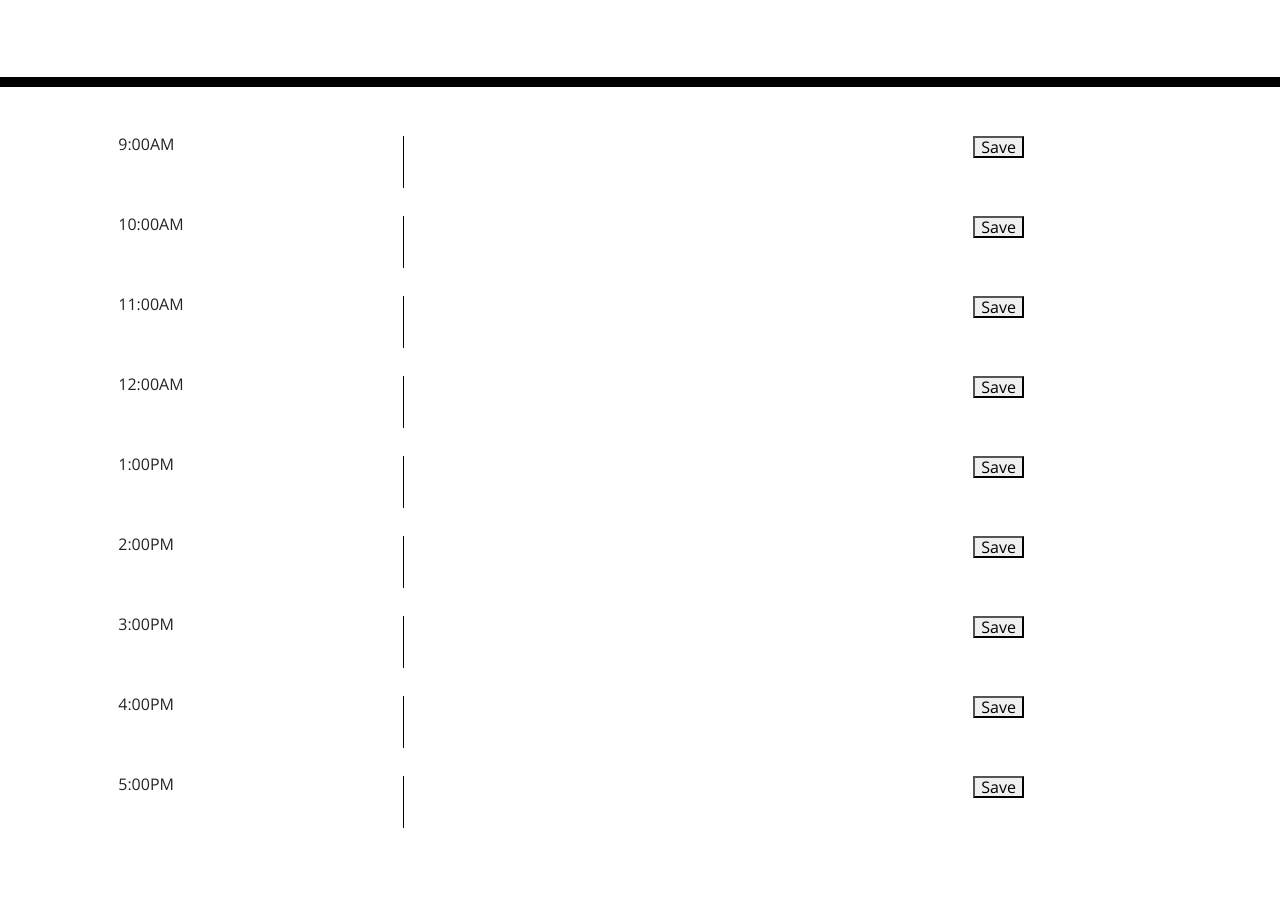
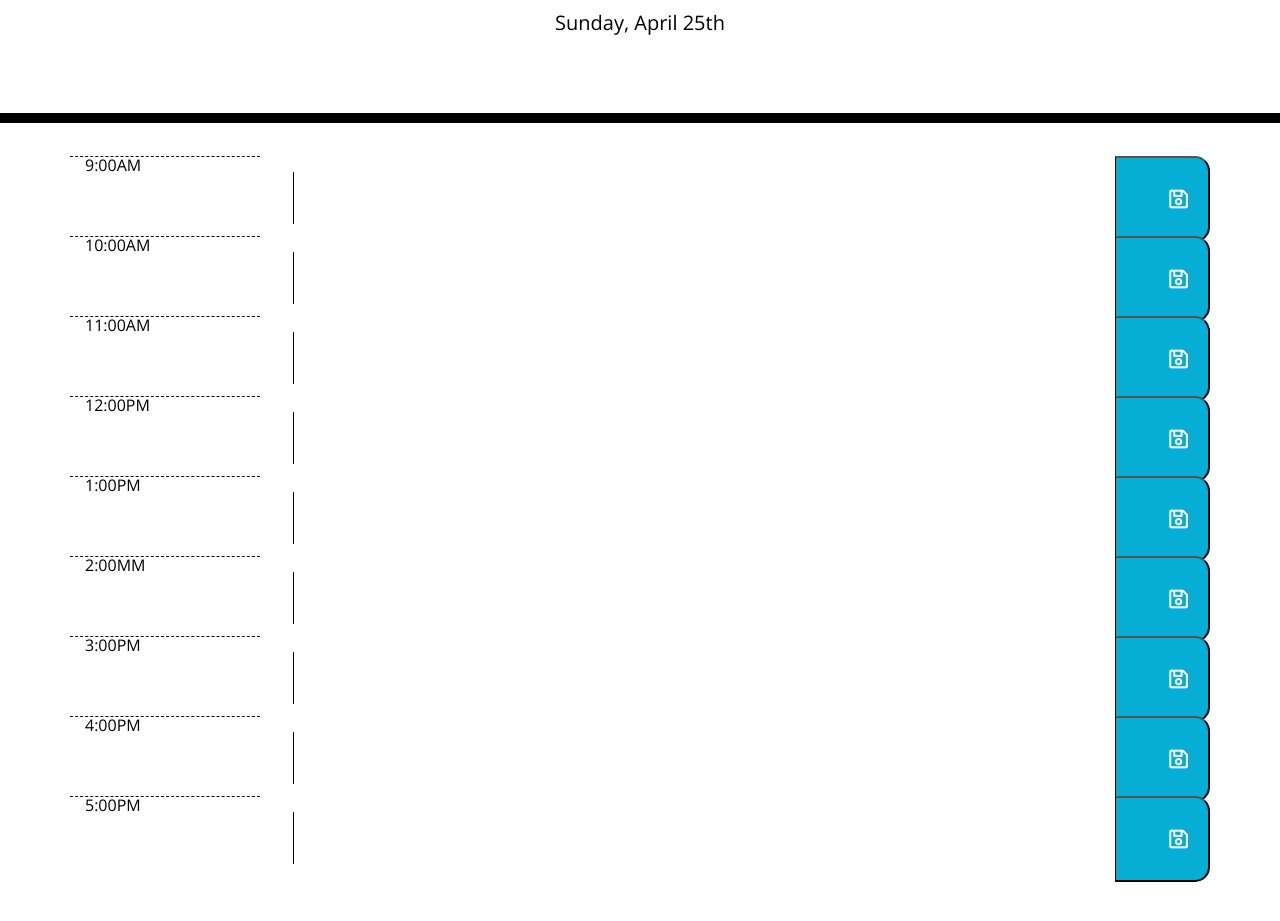
Before and after one commit to Chris-t-b/event-calendar, a plain HTML site: page Develop/index.html in a window 1280 px wide. Shown: the part 181-1102 px from the top of the page. Before the commit the page ends 1030 px from the top, so only its background shows below. Drawn offline with nearby package versions, Linux system fonts and the light colour scheme.

Commit message:
made functional

```diff
--- a/Develop/index.html
+++ b/Develop/index.html
@@ -19,113 +19,104 @@
     <h1 class="display-3">Work Day Scheduler</h1>
     <p class="lead">A simple calendar app for scheduling your work day</p>
     <p id="currentDay" class="lead"></p>
+    <h2 id="displayDateTime"></h2>
   </header>
-  <div class="container">
+
+  <div class="container mb-5" id="planner-container">
     <!-- Timeblocks go here -->
-    <div class="row">
-      <div class="col">
-        9:00AM
+    <form class="row">
+      <div class="col-md-2 hour">9:00AM</div>
+      <div class="col-md-9 description p-0">
+        <textarea id="0" class=""></textarea>
       </div>
-      <div class="col-6">
-        <textarea></textarea>
+      <button class="col-md-1 saveBtn">
+        <i class="far fa-save fa-lg"></i>
+      </button>
+    </form>
+
+    <form class="row">
+      <div class="col-md-2 hour">10:00AM</div>
+      <div class="col-md-9 description p-0">
+        <textarea id="0" class=""></textarea>
       </div>
-      <div class="col">
-        <button btn="save">Save</button>
+      <button class="col-md-1 saveBtn">
+        <i class="far fa-save fa-lg"></i>
+      </button>
+    </form>
+
+    <form class="row">
+      <div class="col-md-2 hour">11:00AM</div>
+      <div class="col-md-9 description p-0">
+        <textarea id="0" class=""></textarea>
       </div>
-    </div>
-    <div class="row">
-      <div class="col">
-        10:00AM
+      <button class="col-md-1 saveBtn">
+        <i class="far fa-save fa-lg"></i>
+      </button>
+    </form>
+
+    <form class="row">
+      <div class="col-md-2 hour">12:00PM</div>
+      <div class="col-md-9 description p-0">
+        <textarea id="0" class=""></textarea>
       </div>
-      <div class="col-6">
-        <textarea></textarea>
+      <button class="col-md-1 saveBtn">
+        <i class="far fa-save fa-lg"></i>
+      </button>
+    </form>
+
+    <form class="row">
+      <div class="col-md-2 hour">1:00PM</div>
+      <div class="col-md-9 description p-0">
+        <textarea id="0" class=""></textarea>
       </div>
-      <div class="col">
-        <button btn="save">Save</button>
+      <button class="col-md-1 saveBtn">
+        <i class="far fa-save fa-lg"></i>
+      </button>
+    </form>
+
+    <form class="row">
+      <div class="col-md-2 hour">2:00MM</div>
+      <div class="col-md-9 description p-0">
+        <textarea id="0" class=""></textarea>
       </div>
-    </div>
-    <div class="row">
-      <div class="col">
-        11:00AM
+      <button class="col-md-1 saveBtn">
+        <i class="far fa-save fa-lg"></i>
+      </button>
+    </form>
+
+    <form class="row">
+      <div class="col-md-2 hour">3:00PM</div>
+      <div class="col-md-9 description p-0">
+        <textarea id="0" class=""></textarea>
       </div>
-      <div class="col-6">
-        <textarea></textarea>
+      <button class="col-md-1 saveBtn">
+        <i class="far fa-save fa-lg"></i>
+      </button>
+    </form>
+
+    <form class="row">
+      <div class="col-md-2 hour">4:00PM</div>
+      <div class="col-md-9 description p-0">
+        <textarea id="0" class=""></textarea>
       </div>
-      <div class="col">
-        <button btn="save">Save</button>
+      <button class="col-md-1 saveBtn">
+        <i class="far fa-save fa-lg"></i>
+      </button>
+    </form>
+
+    <form class="row">
+      <div class="col-md-2 hour">5:00PM</div>
+      <div class="col-md-9 description p-0">
+        <textarea id="0" class=""></textarea>
       </div>
-    </div>
-    <div class="row">
-      <div class="col">
-        12:00AM
-      </div>
-      <div class="col-6">
-        <textarea></textarea>
-      </div>
-      <div class="col">
-        <button btn="save">Save</button>
-      </div>
-    </div>
-    <div class="row">
-      <div class="col">
-        1:00PM
-      </div>
-      <div class="col-6">
-        <textarea></textarea>
-      </div>
-      <div class="col">
-        <button btn="save">Save</button>
-      </div>
-    </div>
-    <div class="row">
-      <div class="col">
-        2:00PM
-      </div>
-      <div class="col-6">
-        <textarea></textarea>
-      </div>
-      <div class="col">
-        <button btn="save">Save</button>
-      </div>
-    </div>
-    <div class="row">
-      <div class="col">
-        3:00PM
-      </div>
-      <div class="col-6">
-        <textarea></textarea>
-      </div>
-      <div class="col">
-        <button btn="save">Save</button>
-      </div>
-    </div>
-    <div class="row">
-      <div class="col">
-        4:00PM
-      </div>
-      <div class="col-6">
-        <textarea></textarea>
-      </div>
-      <div class="col">
-        <button btn="save">Save</button>
-      </div>
-    </div>
-    <div class="row">
-      <div class="col">
-        5:00PM
-      </div>
-      <div class="col-6">
-        <textarea></textarea>
-      </div>
-      <div class="col">
-        <button btn="save">Save</button>
-      </div>
-    </div>
-  </div>
+      <button class="col-md-1 saveBtn">
+        <i class="far fa-save fa-lg"></i>
+      </button>
+    </form>
 
-  <script src="https://code.jquery.com/jquery-3.4.1.min.js"></script>
-  <script src="https://cdnjs.cloudflare.com/ajax/libs/moment.js/2.24.0/moment.min.js"></script>
-  <script src="./java.js"></script>
+    <script src="https://code.jquery.com/jquery-3.4.1.min.js"></script>
+    <script src="https://cdnjs.cloudflare.com/ajax/libs/moment.js/2.24.0/moment.min.js"></script>
+    <script src="./script.js"></script>
 </body>
 
 </html>
--- a/Develop/java.js
+++ /dev/null
@@ -1,4 +0,0 @@
-$(document).ready(function) (){
-    var SaveButton = $('#button-sm');
-    SaveButton.hide();
-}
--- /dev/null
+++ b/Develop/script.js
@@ -0,0 +1,76 @@
+var dayPlanner = []
+
+
+function getCurrentDate() {
+    var currentDate = moment().format('dddd, MMMM Do');
+    $("#currentDay").text(currentDate);
+}
+
+
+function savePlannerData() {
+    localStorage.setItem("dayPlanner", JSON.stringify(dayPlanner));
+}
+
+
+function displayPlannerData() {
+    dayPlanner.forEach(function (hour) {
+        $("#" + hour.id).val(hour.dataPlanner)
+    })
+}
+
+
+function loadPlannerData() {
+    var dataLoaded = JSON.parse(localStorage.getItem("dayPlanner"));
+
+    if (dataLoaded) {
+        dayPlanner = dataLoaded;
+    }
+
+    savePlannerData()
+    displayPlannerData()
+}
+
+dayPlanner.forEach(function(hour) {
+
+    var timeRow = $("<form>")
+        .addClass("row");
+
+    $(".container").append(timeRow);
+
+
+    var timeField = $("<div>")
+        .addClass("col-md-2 hour")
+        .text(hour.displayHour + hour.ampm);
+
+    var hourInput = $("<div>")
+        .addClass("col-md-9 description p-0")
+    var hourData = $("<textarea>");
+        hourData.attr("id", hour.id);
+
+        if (hour.time == moment().format("HH")) {
+            hourData.addClass("present")
+        } else if (hour.time < moment().format("HH")) {
+                hourData.addClass("past")
+        } else if (hour.time > moment().format("HH")) {
+            hourData.addClass("future")
+    }
+
+    hourInput.append(hourData);
+
+    var saveIcon = $("<i class='far fa-save fa-lg'></i>")
+    var saveEnd = $("<button>")
+        .addClass("col-md-1 saveBtn");
+
+    saveEnd.append(saveIcon);
+    timeRow.append(timeField, hourInput, saveEnd)
+})
+
+$(".saveBtn").on("click", function(event) {
+    event.preventDefault();
+    var saveIndex = $(this).siblings(".description").children().attr("id");
+    dayPlanner[saveIndex].dataPlanner = $(this).siblings(".description").children().val();
+    savePlannerData();
+    displayPlannerData();
+})
+getCurrentDate()
+loadPlannerData()
--- a/Develop/style.css
+++ b/Develop/style.css
@@ -21,22 +21,22 @@ textarea{
   border-bottom: 10px solid black;
 }
 
-.description{
+.description {
   white-space: pre-wrap;
 }
 
-.time-block{
+.time-block {
   text-align: center;
   border-radius: 15px;
 }
 
-.row{
+.row {
   white-space: pre-wrap;
   height: 80px;
   border-top: 1px solid white;;
 }
 
-.hour{
+.hour {
   background-color: #ffffff;
   color: #000000;
   border-top: 1px dashed #000000;
@@ -65,7 +65,7 @@ textarea{
   color: white;
 }
 
-.saveBtn i:hover {
+.save i:hover {
   font-size: 20px;
   transition: all .3s ease-in-out;
 }
```
